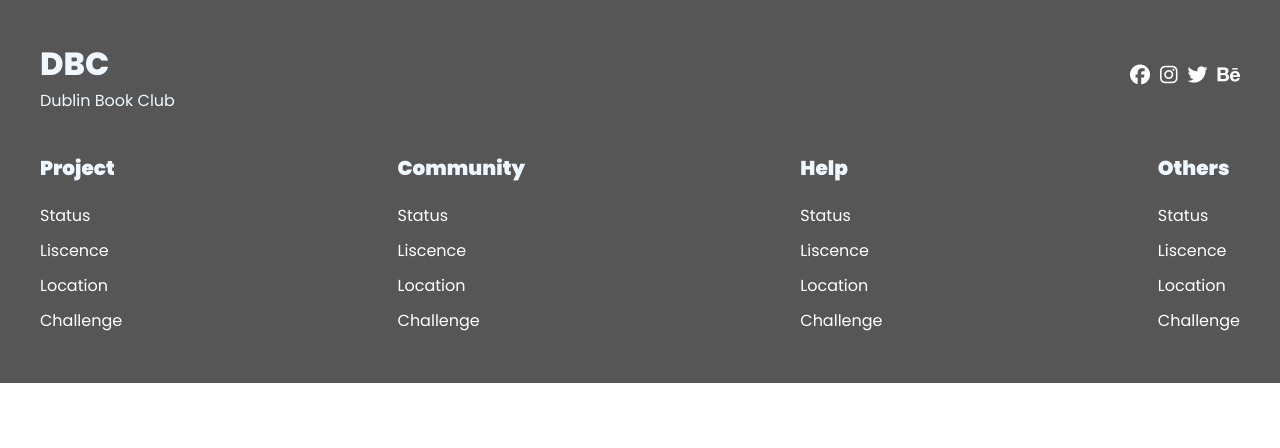
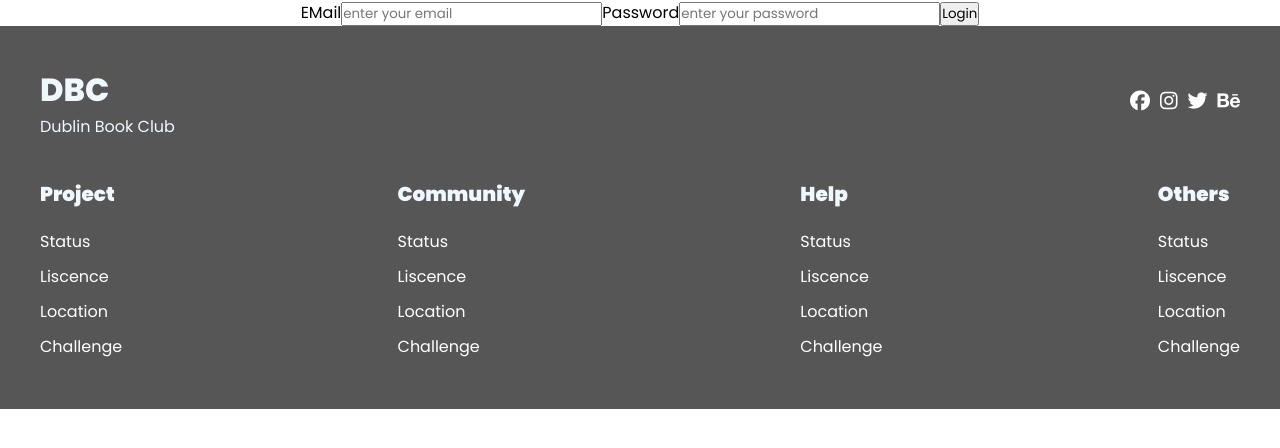
Before and after one commit to LingJIang9/TheMandalorian, a React (Vite) app: page /login in a window 1280 px wide. Shown: the top 448 px of the page. Built offline with nearby package versions, Linux system fonts and the light colour scheme.

Commit message:
register and login page frontend added

```diff
--- a/src/App.jsx
+++ b/src/App.jsx
@@ -3,9 +3,10 @@ import Footer from "./components/Footer.jsx";
 import { Route, Routes } from "react-router-dom";
 import Home from "../src/routes/Home";
 import MyBooks from "./routes/MyBooks";
-import Search from "./routes/Search";
+import Browse from "./routes/Browse";
 import Events from "./routes/Events";
 import Register from "./routes/Register";
+import Login from "./routes/Login";
 
 function App() {
   return (
@@ -13,9 +14,10 @@ function App() {
       <Routes>
         <Route path="/" element={<Home />}></Route>
         <Route path="/mybooks" element={<MyBooks />}></Route>
-        <Route path="/search" element={<Search />}></Route>
+        <Route path="/browse" element={<Browse />}></Route>
         <Route path="/events" element={<Events />}></Route>
         <Route path="/register" element={<Register />}></Route>
+        <Route path="/login" element={<Login />}></Route>
       </Routes>
 
       <Footer />
--- /dev/null
+++ b/src/routes/Login.jsx
@@ -0,0 +1,33 @@
+import { useState } from "react";
+
+export default function Login(e) {
+  const [data, setData] = useState({
+    email: "",
+    password: "",
+  });
+  const loginUser = () => {
+    e.preventDefault();
+  };
+
+  return (
+    <div>
+      <form onSubmit={loginUser}>
+        <label>EMail</label>
+        <input
+          type="email"
+          placeholder="enter your email"
+          value={data.email}
+          onChange={(e) => setData({ ...data, email: e.target.value })}
+        />
+        <label>Password</label>
+        <input
+          type="password"
+          placeholder="enter your password"
+          value={data.password}
+          onChange={(e) => setData({ ...data, password: e.target.value })}
+        />
+        <button type="submit">Login</button>
+      </form>
+    </div>
+  );
+}
--- a/src/routes/Search.jsx
+++ /dev/null
@@ -1,18 +0,0 @@
-import Navbar from "../components/Navbar";
-import Hero from "../components/Hero";
-
-function Search() {
-  return (
-    <div>
-      <Navbar />
-      <Hero
-        cName="hero-browse"
-        url="src/assets/browse.jpg"
-        title="Search Books"
-        text="Manage books you are reading, want to read and have read"
-      />
-    </div>
-  );
-}
-
-export default Search;
```
